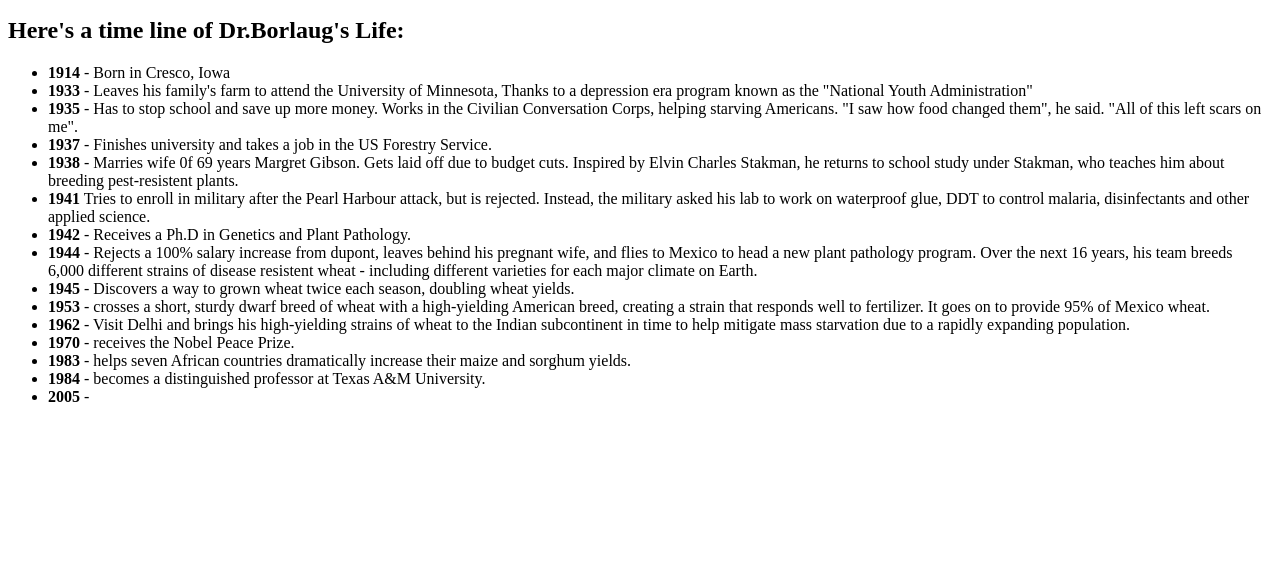
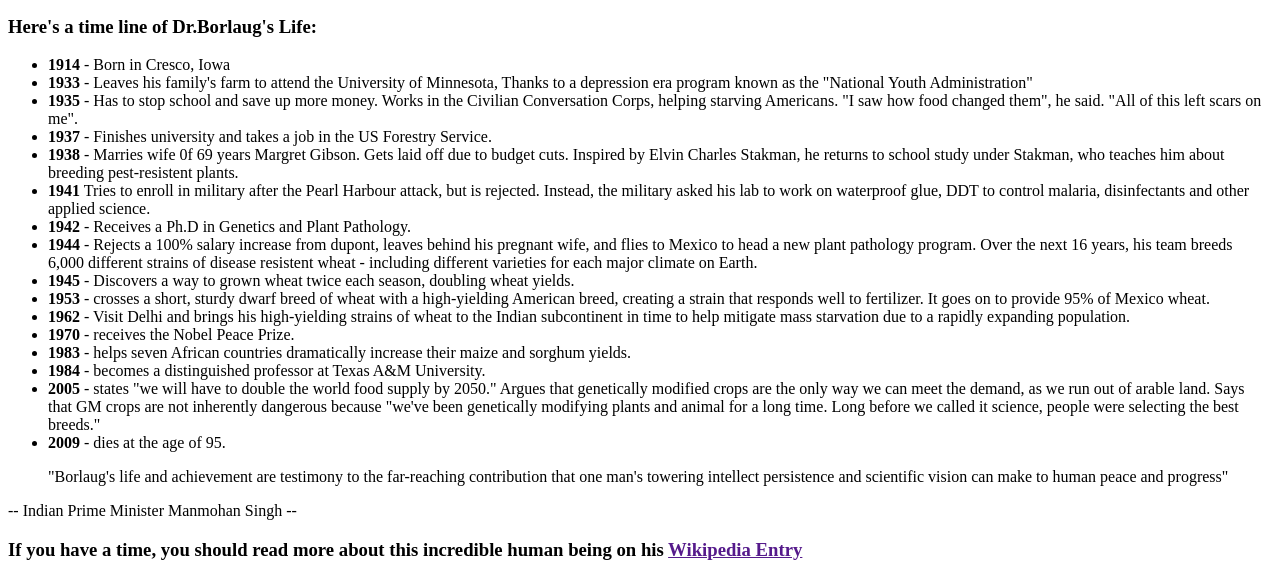
Before and after one commit to ahmadaimandev/Tribute-Page, a plain HTML site: page index.html in a window 1280 px wide. Shown: the part 426-1006 px from the top of the page. Before the commit the page ends 848 px from the top, so only its background shows below. Drawn offline with Linux system fonts and the light colour scheme.

Commit message:
finished html structure

```diff
--- a/index.html
+++ b/index.html
@@ -16,7 +16,7 @@
                 Dr.Norman Borlaug, third from the left, trains biologist in Mexico on how to increase wheat yields - part of his life-long war on hunger
             </figcaption>
         </figure>
-        <h2 id="tribute-title-info">Here's a time line of Dr.Borlaug's Life:</h2>
+        <h3 id="timeline-title">Here's a time line of Dr.Borlaug's Life:</h3>
         <ul id="tribute-info">
             <li>
                 <strong>1914</strong>
@@ -84,9 +84,23 @@
             </li>
             <li>
                 <strong>2005</strong>
-                -
+                - states "we will have to double the world food supply by 2050." Argues that genetically modified crops are the only way we can meet the demand,
+                as we run out of arable land. Says that GM crops are not inherently dangerous because "we've been genetically modifying plants and animal for a
+                long time. Long before we called it science, people were selecting the best breeds."
+            </li>
+            <li>
+                <strong>2009</strong>
+                - dies at the age of 95.
             </li>
         </ul>
+        <blockquote>
+            "Borlaug's life and achievement are testimony to the far-reaching contribution that one man's towering intellect persistence and scientific vision can make
+            to human peace and progress"
+        </blockquote>
+        <p id="quote">
+            -- Indian Prime Minister Manmohan Singh --
+        </p>
+        <h3>If you have a time, you should read more about this incredible human being on his <a href="" target="_blank">Wikipedia Entry</a></h3>
     </main>
 </body>
 </html>
```
